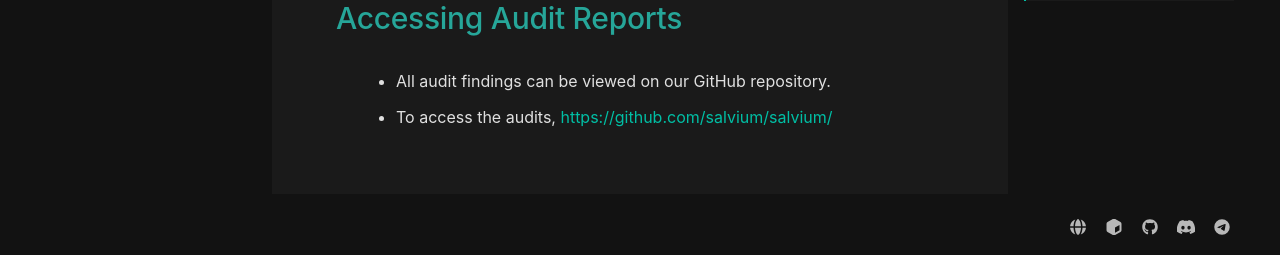
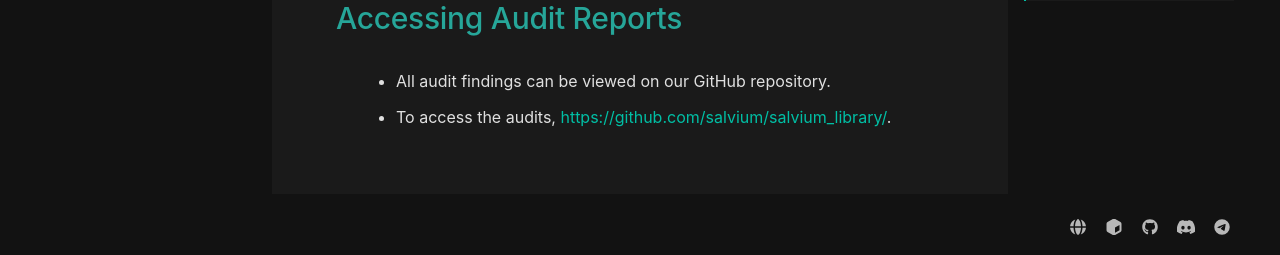
Before and after one commit to salvium/salvium_docs, an MkDocs documentation site: the page built from docs/THE PROJECT/Audits.md, in a window 1280 px wide and 900 px high, scrolled down 1496 px. Shown: the part 642-897 px from the top of the window. Built offline with MkDocs 1.6.1 and Material for MkDocs 9.7.7, drawn with Linux system fonts in a browser that asks for light colours; comment, search, counter and statistics services are not loaded; some of the changed lines change nothing that is shown.

Commit message:
Update audit report link in Audits.md

```diff
--- a/docs/THE PROJECT/Audits.md
+++ b/docs/THE PROJECT/Audits.md
@@ -41,4 +41,4 @@ During launch, we partnered with Cypher Stack, renowned specialists in Monero se
 ## Accessing Audit Reports
 
 * All audit findings can be viewed on our GitHub repository.
-* To access the audits, [https://github.com/salvium/salvium/](https://github.com/salvium/salvium/)
+* To access the audits, [https://github.com/salvium/salvium_library/](https://github.com/salvium/salvium_library/).
```
